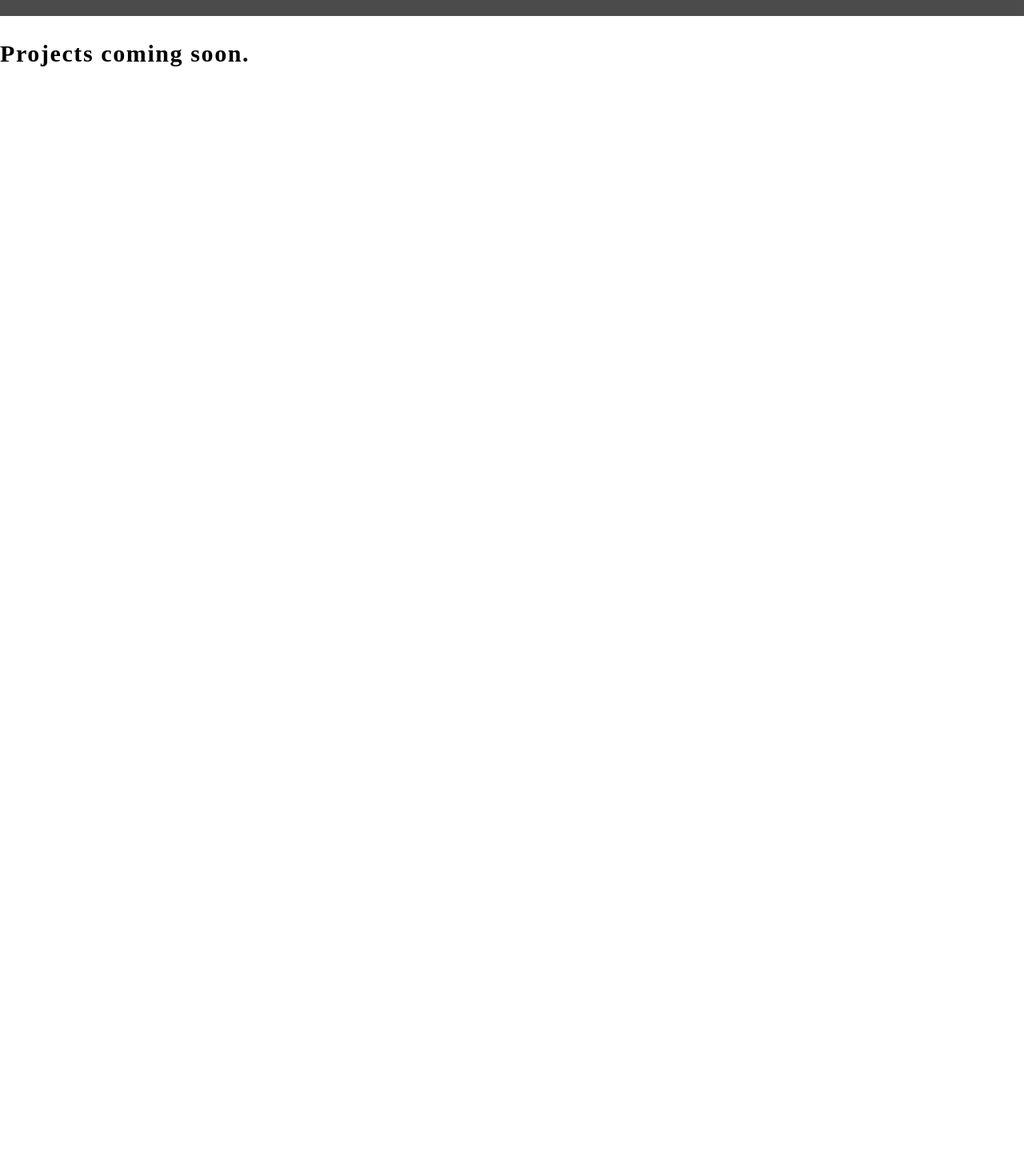
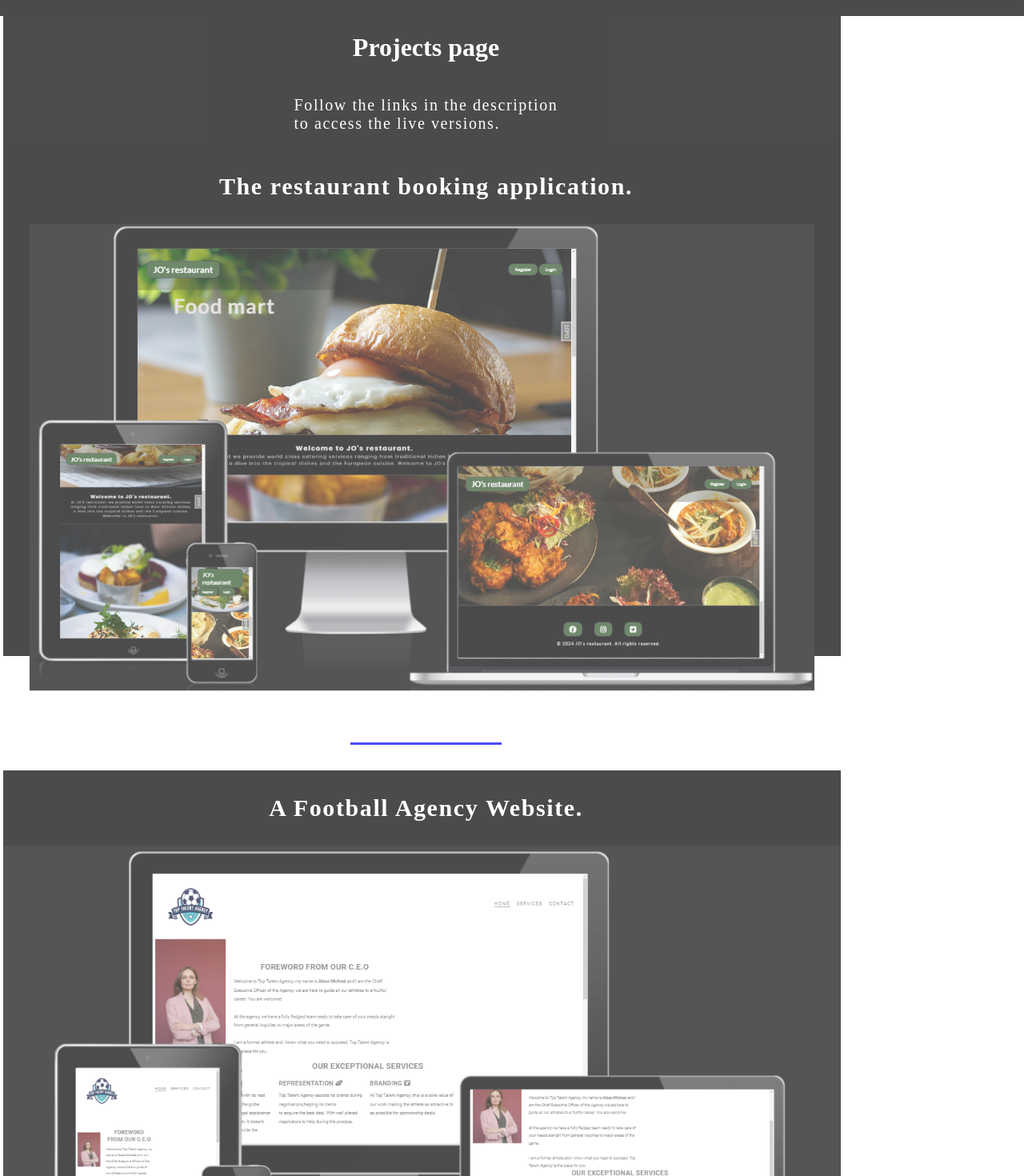
Before and after one commit to Allano256/my_webiste, a React (Vite) app: page /projects in a window 1280 px wide. Shown: the part 80-1550 px from the top of the page at 80% size. Before the commit the page ends 800 px from the top, so only its background shows below. Built offline with nearby package versions, Linux system fonts and the light colour scheme.

Commit message:
Created the projects page

```diff
--- a/src/pages/Projects.jsx
+++ b/src/pages/Projects.jsx
@@ -1,12 +1,29 @@
+import { NavLink } from "react-router-dom"
 import PageNavigation from "./PageNavigation"
+import styles from './Projects.module.css'
 
 function Projects() {
     return (
         <>
          <PageNavigation />
-        <div>
-            <h3>Projects coming soon.</h3>
-        </div></>
+       <div className={styles.project}>
+        <h1> Projects page</h1>
+        <p>Follow the links in the description <br /> to access the live versions.</p>
+        <div className={styles.item1}>
+            <h3>The restaurant booking application.</h3>
+            <img src="/public/restaurant_img.png" alt="an image of the restaurant layout" />
+            <NavLink to='https://allano256.github.io/restaurant_app/' ><h3>Live Version.</h3> </NavLink>
+        </div>
+        <div className={styles.item2}>
+        <h3>A Football Agency Website.</h3>
+            <img src="/public/top_talent.png" alt="an image of the restaurant layout" />
+            <NavLink to=' https://allano256.github.io/top-talent/' ><h3>Live Version.</h3> </NavLink>
+        </div>
+        {/* <div className="item"></div>
+        <div className="item2"></div> */}
+       </div>
+
+        </>
 
     )
 }
--- /dev/null
+++ b/src/pages/Projects.module.css
@@ -0,0 +1,29 @@
+.project {
+  display: flex;
+  flex-direction: column;
+  align-items: center;
+  margin-left: 4px;
+  width: fit-content;
+  background-color: black;
+  opacity: 0.7;
+  height: 100vh;
+}
+
+h1,
+h3,
+p {
+  margin-left: 10px;
+  color: white;
+}
+img {
+  object-fit: cover;
+}
+
+.item1 {
+  text-align: center;
+}
+
+.item2 {
+  text-align: center;
+  background-color: black;
+}
```
Also changed, not shown: public/restaurant_img.png (added), public/top_talent.png (added).
